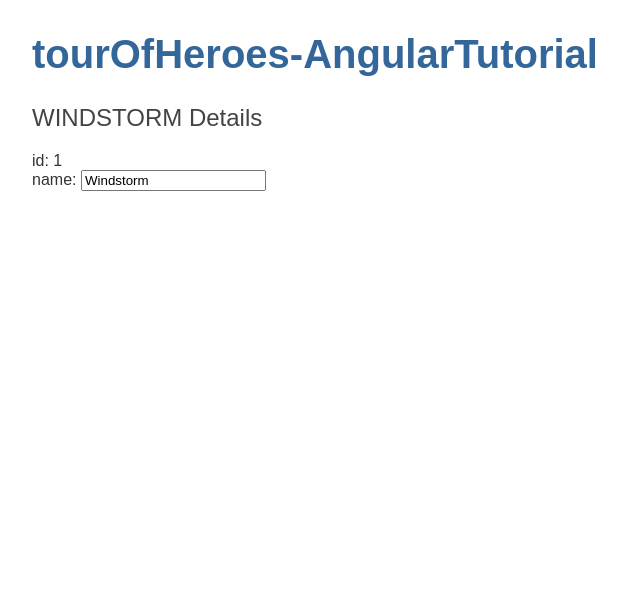
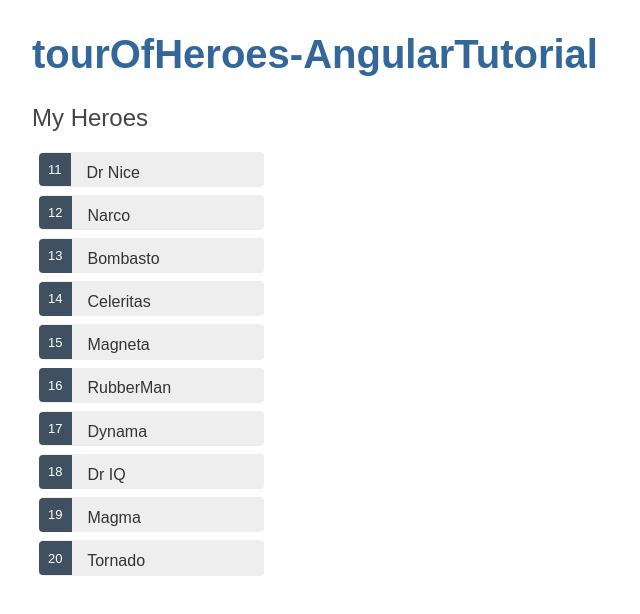
Before and after one commit to AgnieszkaKurek/tourOfHeroes-AngularTutorial, an Angular app: page / in a window 1280 px wide. Shown: the top 614 px of the page, without its empty margins (0-640 px from the left). Built offline with nearby package versions, Linux system fonts and the light colour scheme.

Commit message:
display a list of heroes, and allow users to select a hero

```diff
--- a/src/app/heroes/heroes.component.css
+++ b/src/app/heroes/heroes.component.css
@@ -0,0 +1,43 @@
+.heroes {
+    margin: 0 0 2em 0;
+    list-style-type: none;
+    padding: 0;
+    width: 15em;
+  }
+  .heroes li {
+    cursor: pointer;
+    position: relative;
+    left: 0;
+    background-color: #EEE;
+    margin: .5em;
+    padding: .3em 0;
+    height: 1.6em;
+    border-radius: 4px;
+  }
+  .heroes li:hover {
+    color: #607D8B;
+    background-color: #DDD;
+    left: .1em;
+  }
+  .heroes li.selected {
+    background-color: #CFD8DC;
+    color: white;
+  }
+  .heroes li.selected:hover {
+    background-color: #BBD8DC;
+    color: white;
+  }
+  .heroes .badge {
+    display: inline-block;
+    font-size: small;
+    color: white;
+    padding: 0.8em 0.7em 0 0.7em;
+    background-color:#405061;
+    line-height: 1em;
+    position: relative;
+    left: -1px;
+    top: -4px;
+    height: 1.8em;
+    margin-right: .8em;
+    border-radius: 4px 0 0 4px;
+  }
--- a/src/app/heroes/heroes.component.html
+++ b/src/app/heroes/heroes.component.html
@@ -1,7 +1,20 @@
-<h2>{{hero.name | uppercase}} Details</h2>
-<div><span>id: </span>{{hero.id}}</div>
-<div>
-  <label>name:
-    <input [(ngModel)]="hero.name" placeholder="name"/>
-  </label>
+<h2>My Heroes</h2>
+<ul class="heroes">
+  <li *ngFor="let hero of heroes"
+    [class.selected]="hero === selectedHero"
+    (click)="onSelect(hero)">
+    <span class="badge">{{hero.id}}</span> {{hero.name}}
+  </li>
+</ul>
+
+<div *ngIf="selectedHero">
+
+  <h2>{{selectedHero.name | uppercase}} Details</h2>
+  <div><span>id: </span>{{selectedHero.id}}</div>
+  <div>
+    <label>name:
+      <input [(ngModel)]="selectedHero.name" placeholder="name"/>
+    </label>
+  </div>
+
 </div>
--- a/src/app/heroes/heroes.component.ts
+++ b/src/app/heroes/heroes.component.ts
@@ -1,20 +1,24 @@
 import { Component, OnInit } from '@angular/core';
 import { Hero } from '../hero';
+import { HEROES } from '../mock-heroes';
 
 @Component({
   selector: 'app-heroes',
   templateUrl: './heroes.component.html',
   styleUrls: ['./heroes.component.css']
 })
+
 export class HeroesComponent implements OnInit {
-  hero: Hero = {
-    id: 1,
-    name: 'Windstorm'
-  };
 
-  constructor() {}
+  heroes = HEROES;
+  selectedHero: Hero;
+
+  constructor() { }
 
   ngOnInit() {
   }
 
+  onSelect(hero: Hero): void {
+    this.selectedHero = hero;
+  }
 }
--- /dev/null
+++ b/src/app/mock-heroes.ts
@@ -0,0 +1,14 @@
+import { Hero } from './hero';
+
+export const HEROES: Hero[] = [
+  { id: 11, name: 'Dr Nice' },
+  { id: 12, name: 'Narco' },
+  { id: 13, name: 'Bombasto' },
+  { id: 14, name: 'Celeritas' },
+  { id: 15, name: 'Magneta' },
+  { id: 16, name: 'RubberMan' },
+  { id: 17, name: 'Dynama' },
+  { id: 18, name: 'Dr IQ' },
+  { id: 19, name: 'Magma' },
+  { id: 20, name: 'Tornado' }
+];
```
